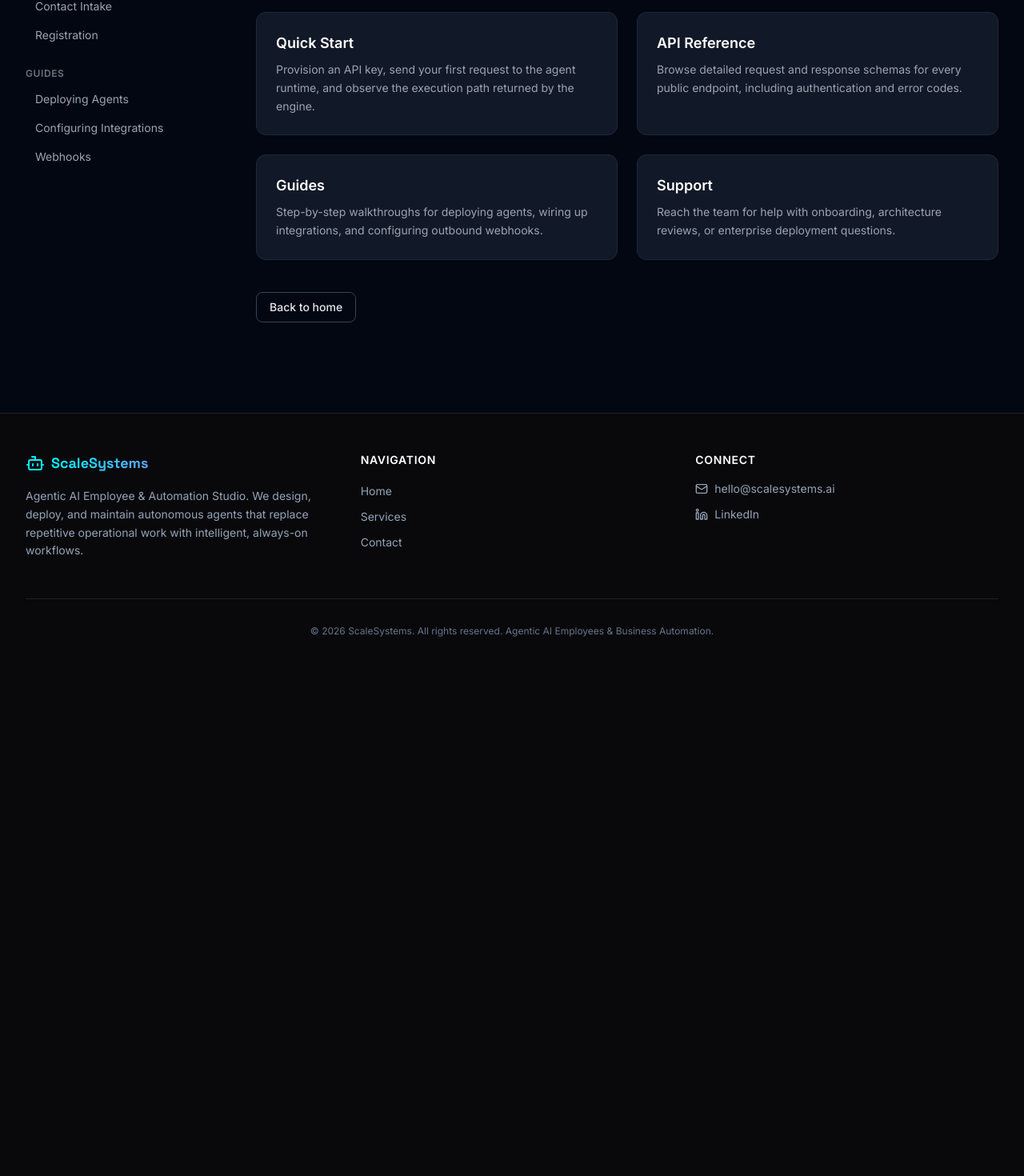
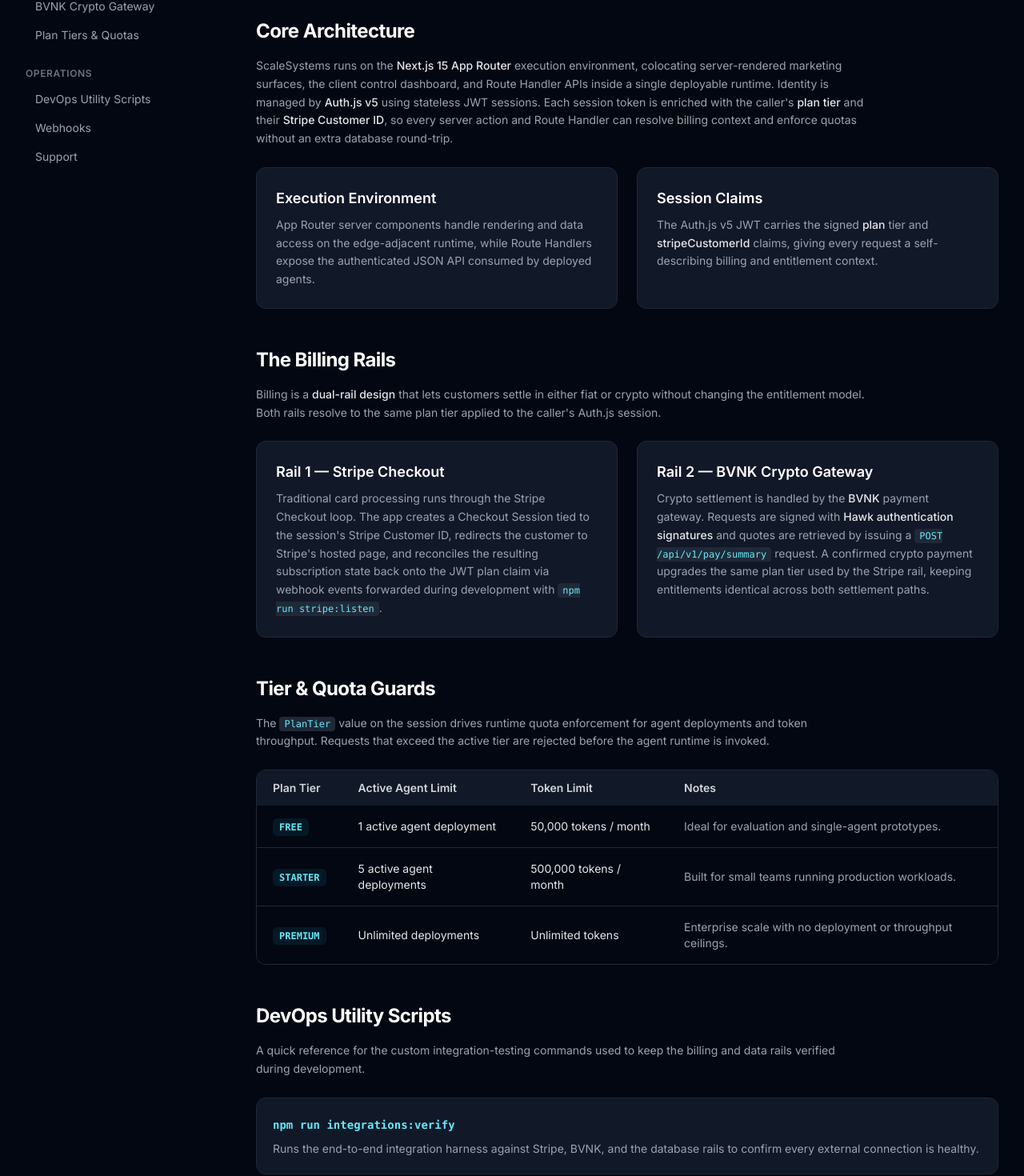
Before and after one commit to evolgenai/Scalesystemsai, a Next.js app: page /docs in a window 1280 px wide. Shown: the part 374-1844 px from the top of the page at 80% size. Before the commit the page ends 1219 px from the top, so only its background shows below. Built offline with nearby package versions, Linux system fonts and the light colour scheme.

Commit message:
Populate docs page with architecture, billing, tier, and DevOps content
Co-authored-by: evolgenai <evolgenai@users.noreply.github.com>

```diff
--- a/src/app/docs/page.tsx
+++ b/src/app/docs/page.tsx
@@ -4,21 +4,60 @@ import Link from "next/link";
 export const metadata: Metadata = {
   title: "Developer Documentation",
   description:
-    "Developer documentation and API reference manual for the ScaleSystems autonomous AI workforce platform.",
+    "Developer documentation and API reference manual for the ScaleSystems autonomous AI workforce platform, covering the execution environment, dual-rail billing, plan tier quotas, and DevOps tooling.",
 };
 
 const SIDEBAR_SECTIONS = [
   {
     heading: "Getting Started",
-    items: ["Introduction", "Quick Start", "Authentication"],
+    items: ["Introduction", "Core Architecture", "Authentication"],
   },
   {
-    heading: "API Reference",
-    items: ["Agent Runtime", "Contact Intake", "Registration"],
+    heading: "Billing Rails",
+    items: ["Stripe Checkout", "BVNK Crypto Gateway", "Plan Tiers & Quotas"],
   },
   {
-    heading: "Guides",
-    items: ["Deploying Agents", "Configuring Integrations", "Webhooks"],
+    heading: "Operations",
+    items: ["DevOps Utility Scripts", "Webhooks", "Support"],
+  },
+];
+
+const PLAN_TIERS = [
+  {
+    tier: "FREE",
+    agents: "1 active agent deployment",
+    tokens: "50,000 tokens / month",
+    note: "Ideal for evaluation and single-agent prototypes.",
+  },
+  {
+    tier: "STARTER",
+    agents: "5 active agent deployments",
+    tokens: "500,000 tokens / month",
+    note: "Built for small teams running production workloads.",
+  },
+  {
+    tier: "PREMIUM",
+    agents: "Unlimited deployments",
+    tokens: "Unlimited tokens",
+    note: "Enterprise scale with no deployment or throughput ceilings.",
+  },
+];
+
+const DEVOPS_SCRIPTS = [
+  {
+    command: "npm run integrations:verify",
+    description:
+      "Runs the end-to-end integration harness against Stripe, BVNK, and the database rails to confirm every external connection is healthy.",
+  },
+  {
+    command: "npm run stripe:listen",
+    description:
+      "Starts the local Stripe CLI webhook forwarder so Checkout and subscription events reach the app during development.",
+  },
+  {
+    command: "npm run db:verify",
+    description:
+      "Validates the Prisma schema against the live PostgreSQL connection and confirms the plan-tier tables are reachable.",
   },
 ];
 
@@ -54,47 +93,194 @@ export default function DocsPage() {
               Developer Documentation &amp; API Reference
             </h1>
             <p className="mt-4 max-w-2xl text-base leading-relaxed text-gray-400">
-              Everything you need to integrate with the ScaleSystems autonomous
-              AI workforce platform. This shell scaffolds the structure for the
-              upcoming reference manual, guides, and endpoint documentation.
+              A developer-facing reference for the ScaleSystems autonomous AI
+              workforce platform: the execution environment, the dual-rail
+              billing architecture, plan-tier quota enforcement, and the
+              tooling used to verify every integration.
             </p>
           </header>
 
-          <section className="mt-10 grid gap-6 sm:grid-cols-2">
+          <section className="mt-12 scroll-mt-24">
+            <h2 className="text-2xl font-bold tracking-tight text-white">
+              Core Architecture
+            </h2>
+            <p className="mt-4 max-w-3xl text-sm leading-relaxed text-gray-400">
+              ScaleSystems runs on the{" "}
+              <span className="font-medium text-gray-200">
+                Next.js 15 App Router
+              </span>{" "}
+              execution environment, colocating server-rendered marketing
+              surfaces, the client control dashboard, and Route Handler APIs
+              inside a single deployable runtime. Identity is managed by{" "}
+              <span className="font-medium text-gray-200">Auth.js v5</span>{" "}
+              using stateless JWT sessions. Each session token is enriched with
+              the caller&apos;s{" "}
+              <span className="font-medium text-gray-200">plan tier</span> and
+              their{" "}
+              <span className="font-medium text-gray-200">
+                Stripe Customer ID
+              </span>
+              , so every server action and Route Handler can resolve billing
+              context and enforce quotas without an extra database round-trip.
+            </p>
+
+            <div className="mt-6 grid gap-6 sm:grid-cols-2">
               <article className="rounded-xl border border-gray-800 bg-gray-900 p-6">
-              <h2 className="text-lg font-semibold text-white">Quick Start</h2>
+                <h3 className="text-lg font-semibold text-white">
+                  Execution Environment
+                </h3>
                 <p className="mt-2 text-sm leading-relaxed text-gray-400">
-                Provision an API key, send your first request to the agent
-                runtime, and observe the execution path returned by the engine.
+                  App Router server components handle rendering and data access
+                  on the edge-adjacent runtime, while Route Handlers expose the
+                  authenticated JSON API consumed by deployed agents.
                 </p>
               </article>
-
               <article className="rounded-xl border border-gray-800 bg-gray-900 p-6">
-              <h2 className="text-lg font-semibold text-white">API Reference</h2>
+                <h3 className="text-lg font-semibold text-white">
+                  Session Claims
+                </h3>
                 <p className="mt-2 text-sm leading-relaxed text-gray-400">
-                Browse detailed request and response schemas for every public
-                endpoint, including authentication and error codes.
+                  The Auth.js v5 JWT carries the signed{" "}
+                  <span className="font-medium text-gray-200">plan</span> tier
+                  and{" "}
+                  <span className="font-medium text-gray-200">
+                    stripeCustomerId
+                  </span>{" "}
+                  claims, giving every request a self-describing billing and
+                  entitlement context.
                 </p>
               </article>
+            </div>
+          </section>
 
+          <section className="mt-12 scroll-mt-24">
+            <h2 className="text-2xl font-bold tracking-tight text-white">
+              The Billing Rails
+            </h2>
+            <p className="mt-4 max-w-3xl text-sm leading-relaxed text-gray-400">
+              Billing is a{" "}
+              <span className="font-medium text-gray-200">dual-rail design</span>{" "}
+              that lets customers settle in either fiat or crypto without
+              changing the entitlement model. Both rails resolve to the same
+              plan tier applied to the caller&apos;s Auth.js session.
+            </p>
+
+            <div className="mt-6 grid gap-6 lg:grid-cols-2">
               <article className="rounded-xl border border-gray-800 bg-gray-900 p-6">
-              <h2 className="text-lg font-semibold text-white">Guides</h2>
+                <h3 className="text-lg font-semibold text-white">
+                  Rail 1 &mdash; Stripe Checkout
+                </h3>
                 <p className="mt-2 text-sm leading-relaxed text-gray-400">
-                Step-by-step walkthroughs for deploying agents, wiring up
-                integrations, and configuring outbound webhooks.
+                  Traditional card processing runs through the Stripe Checkout
+                  loop. The app creates a Checkout Session tied to the
+                  session&apos;s Stripe Customer ID, redirects the customer to
+                  Stripe&apos;s hosted page, and reconciles the resulting
+                  subscription state back onto the JWT plan claim via webhook
+                  events forwarded during development with{" "}
+                  <code className="rounded bg-gray-800 px-1.5 py-0.5 font-mono text-xs text-cyan-300">
+                    npm run stripe:listen
+                  </code>
+                  .
                 </p>
               </article>
-
               <article className="rounded-xl border border-gray-800 bg-gray-900 p-6">
-              <h2 className="text-lg font-semibold text-white">Support</h2>
+                <h3 className="text-lg font-semibold text-white">
+                  Rail 2 &mdash; BVNK Crypto Gateway
+                </h3>
                 <p className="mt-2 text-sm leading-relaxed text-gray-400">
-                Reach the team for help with onboarding, architecture reviews,
-                or enterprise deployment questions.
+                  Crypto settlement is handled by the{" "}
+                  <span className="font-medium text-gray-200">BVNK</span>{" "}
+                  payment gateway. Requests are signed with{" "}
+                  <span className="font-medium text-gray-200">
+                    Hawk authentication signatures
+                  </span>{" "}
+                  and quotes are retrieved by issuing a{" "}
+                  <code className="rounded bg-gray-800 px-1.5 py-0.5 font-mono text-xs text-cyan-300">
+                    POST /api/v1/pay/summary
+                  </code>{" "}
+                  request. A confirmed crypto payment upgrades the same plan
+                  tier used by the Stripe rail, keeping entitlements identical
+                  across both settlement paths.
                 </p>
               </article>
+            </div>
           </section>
 
-          <div className="mt-10">
+          <section className="mt-12 scroll-mt-24">
+            <h2 className="text-2xl font-bold tracking-tight text-white">
+              Tier &amp; Quota Guards
+            </h2>
+            <p className="mt-4 max-w-3xl text-sm leading-relaxed text-gray-400">
+              The{" "}
+              <code className="rounded bg-gray-800 px-1.5 py-0.5 font-mono text-xs text-cyan-300">
+                PlanTier
+              </code>{" "}
+              value on the session drives runtime quota enforcement for agent
+              deployments and token throughput. Requests that exceed the active
+              tier are rejected before the agent runtime is invoked.
+            </p>
+
+            <div className="mt-6 overflow-hidden rounded-xl border border-gray-800">
+              <table className="w-full text-left text-sm">
+                <thead className="bg-gray-900 text-gray-300">
+                  <tr>
+                    <th className="px-5 py-3 font-semibold">Plan Tier</th>
+                    <th className="px-5 py-3 font-semibold">
+                      Active Agent Limit
+                    </th>
+                    <th className="px-5 py-3 font-semibold">Token Limit</th>
+                    <th className="hidden px-5 py-3 font-semibold sm:table-cell">
+                      Notes
+                    </th>
+                  </tr>
+                </thead>
+                <tbody className="divide-y divide-gray-800 bg-gray-950 text-gray-400">
+                  {PLAN_TIERS.map((plan) => (
+                    <tr key={plan.tier}>
+                      <td className="px-5 py-4">
+                        <span className="rounded-md bg-cyan-500/10 px-2 py-1 font-mono text-xs font-semibold text-cyan-300">
+                          {plan.tier}
+                        </span>
+                      </td>
+                      <td className="px-5 py-4 text-gray-200">{plan.agents}</td>
+                      <td className="px-5 py-4 text-gray-200">{plan.tokens}</td>
+                      <td className="hidden px-5 py-4 sm:table-cell">
+                        {plan.note}
+                      </td>
+                    </tr>
+                  ))}
+                </tbody>
+              </table>
+            </div>
+          </section>
+
+          <section className="mt-12 scroll-mt-24">
+            <h2 className="text-2xl font-bold tracking-tight text-white">
+              DevOps Utility Scripts
+            </h2>
+            <p className="mt-4 max-w-3xl text-sm leading-relaxed text-gray-400">
+              A quick reference for the custom integration-testing commands used
+              to keep the billing and data rails verified during development.
+            </p>
+
+            <ul className="mt-6 space-y-3">
+              {DEVOPS_SCRIPTS.map((script) => (
+                <li
+                  key={script.command}
+                  className="rounded-xl border border-gray-800 bg-gray-900 p-5"
+                >
+                  <code className="font-mono text-sm font-semibold text-cyan-300">
+                    {script.command}
+                  </code>
+                  <p className="mt-2 text-sm leading-relaxed text-gray-400">
+                    {script.description}
+                  </p>
+                </li>
+              ))}
+            </ul>
+          </section>
+
+          <div className="mt-12">
             <Link
               href="/"
               className="inline-flex items-center rounded-lg border border-gray-700 px-4 py-2 text-sm font-medium text-gray-200 hover:bg-gray-800 hover:text-white"
```
Lines whose indentation alone changed are shown as unchanged.
